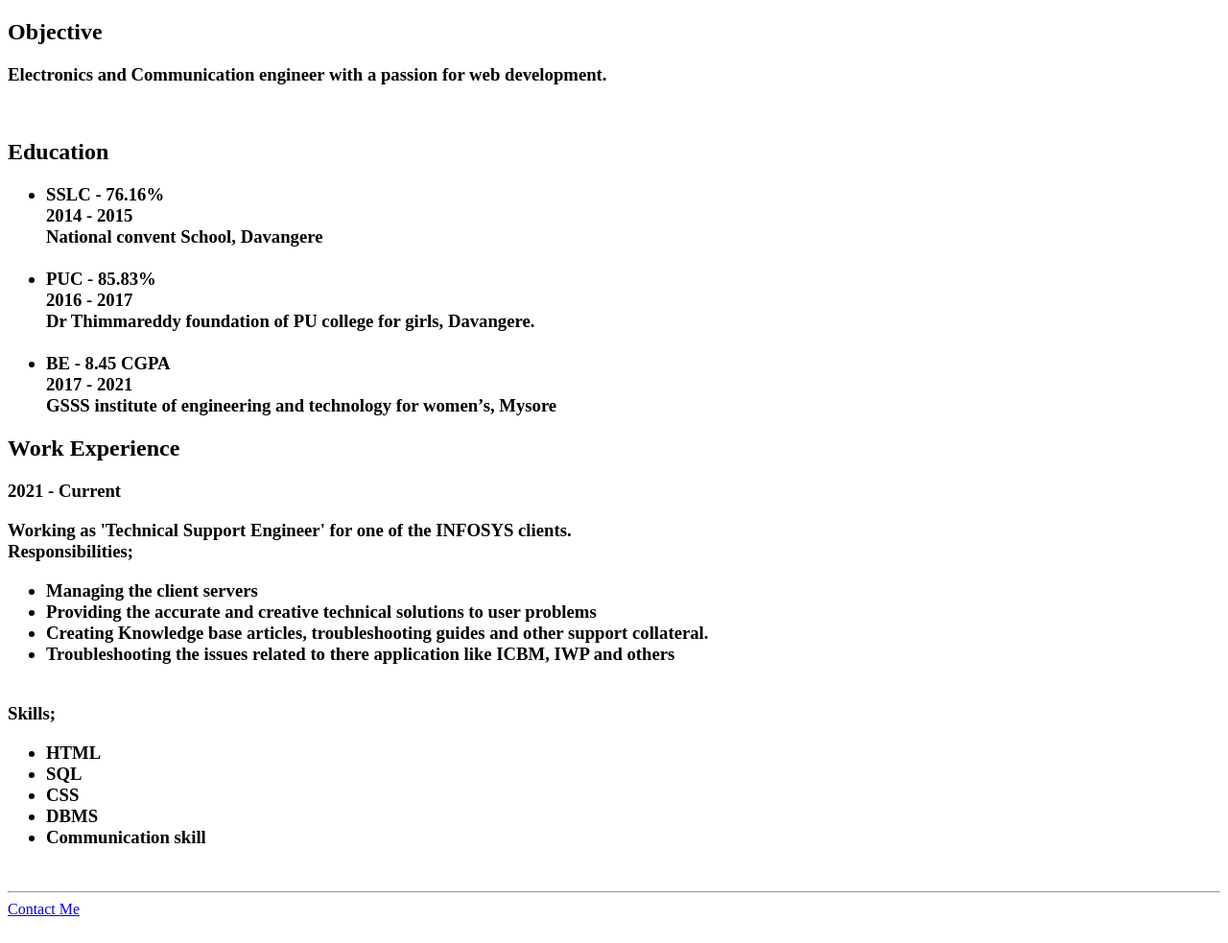
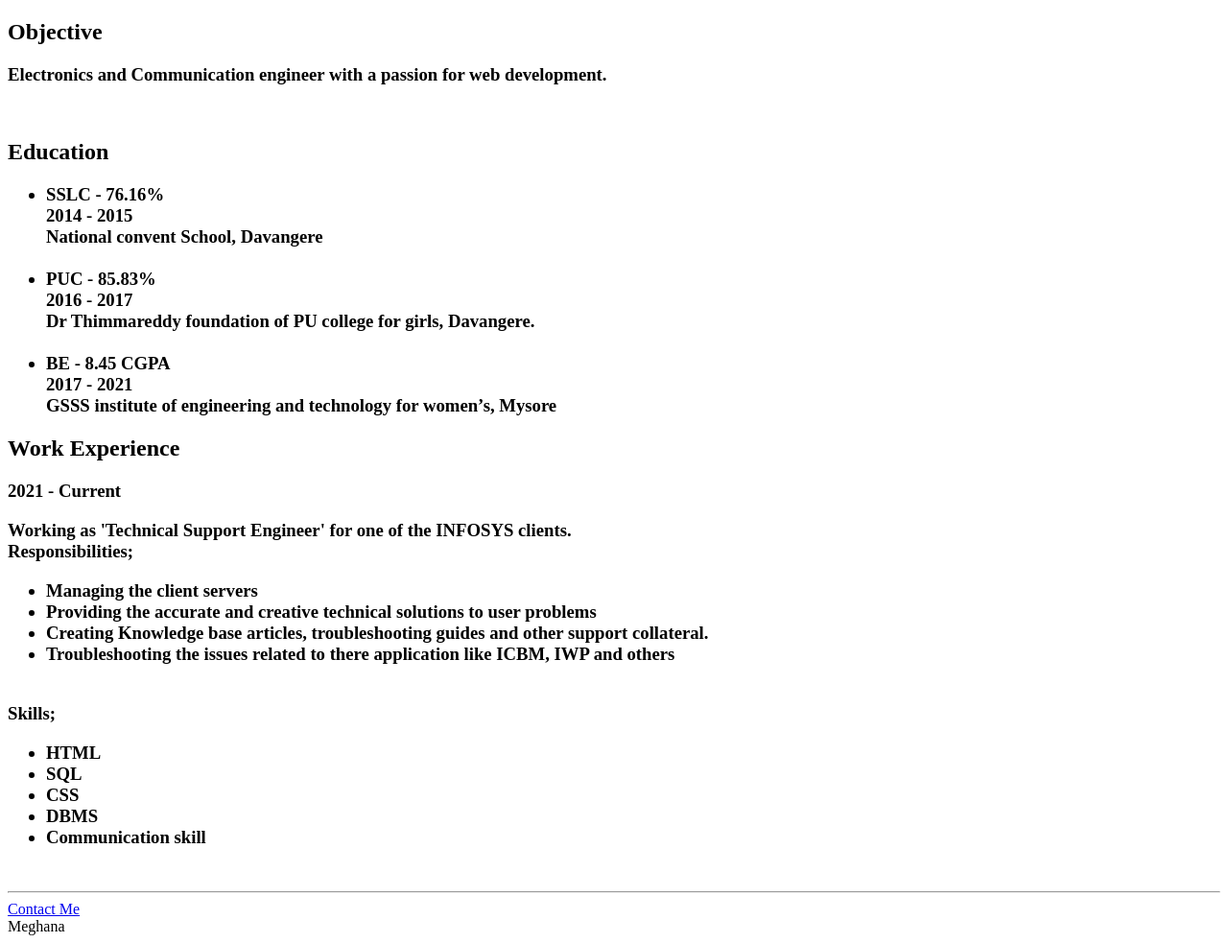
Before and after one commit to meghana2917/capstone_Project_1, a plain HTML site: page index.html in a window 1280 px wide. Shown: the whole page at 96% size. Drawn offline with Linux system fonts and the light colour scheme.

Commit message:
Update index.html

```diff
--- a/index.html
+++ b/index.html
@@ -56,5 +56,7 @@
     <br>
     <hr>
     <a href="./contactme.html">Contact Me</a>
+    <br>
 </body>
+    <footer>Meghana</footer>
 </html>
```
